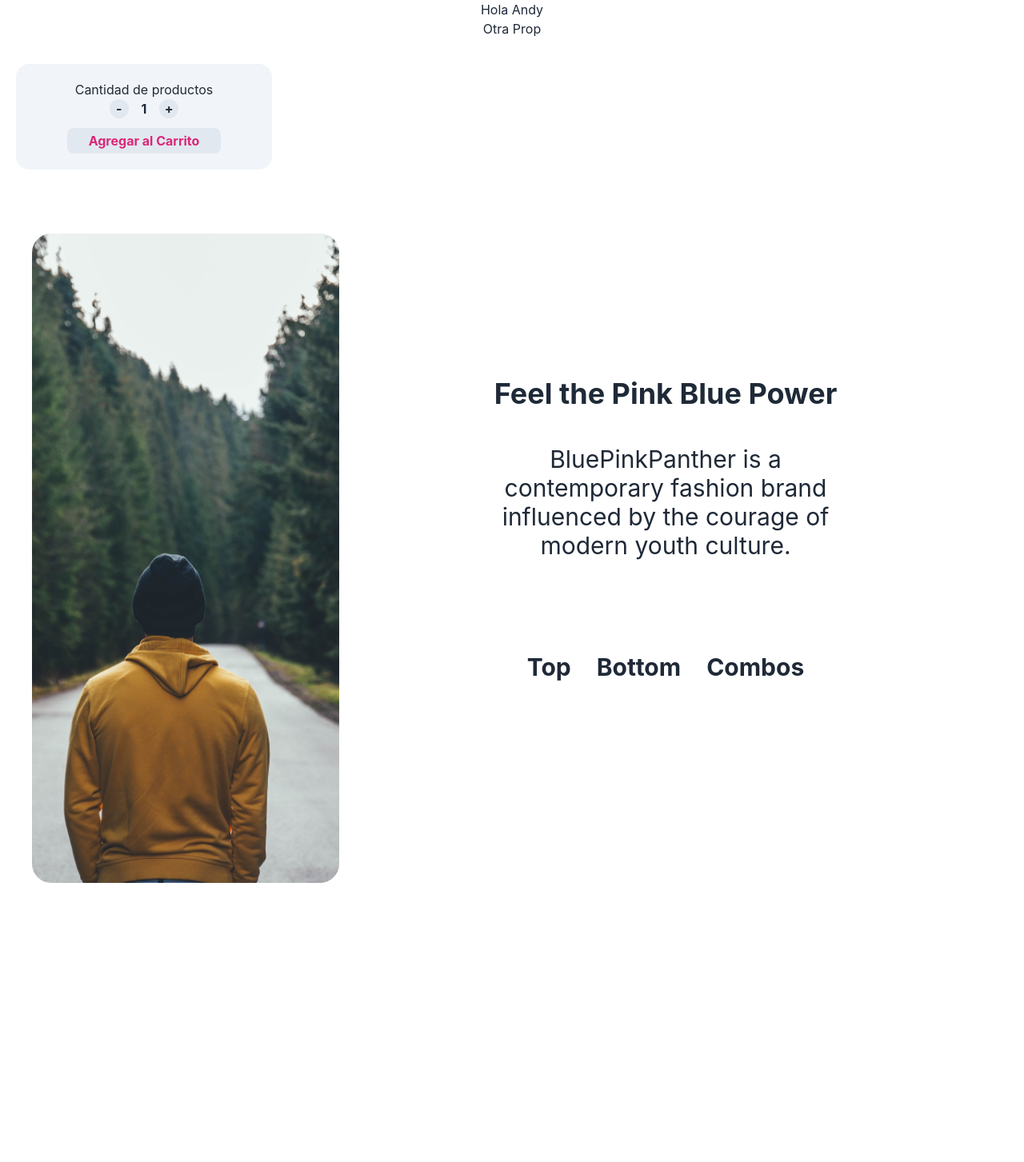
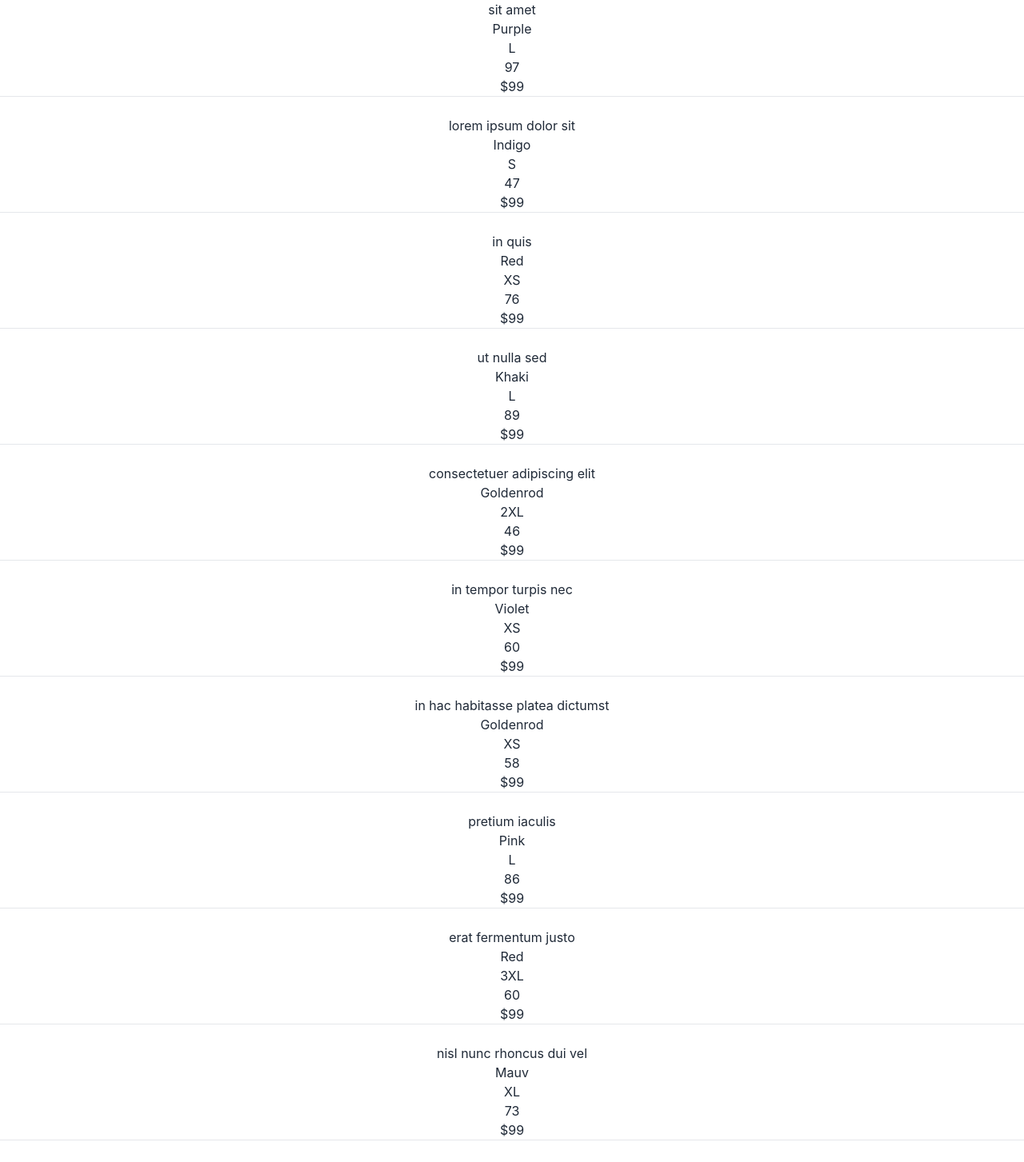
Before and after one commit to mejorentresde/my-project, a React (Create React App) app: page / in a window 1280 px wide. Shown: the part 140-1593 px from the top of the page at 80% size. Before the commit the page ends 1244 px from the top, so only its background shows below. Built offline with nearby package versions, Linux system fonts and the light colour scheme.

Commit message:
Props Async y Map

```diff
--- a/src/App.js
+++ b/src/App.js
@@ -13,8 +13,6 @@ function App() {
     <div className="App">
       <DaisyNavBar/>
       <ItemListContainer titulo="Hola Mundo" />
-      <ItemListContainer titulo="Hola Andy" />
-      <ItemListContainer titulo="Otra Prop" />
 
     <ItemCount stock={9} initial={1}></ItemCount>
 
--- /dev/null
+++ b/src/components/Item.js
@@ -0,0 +1,18 @@
+import React from 'react'
+import products from '../data/products'
+
+function Item( {product} ) {
+  return (
+    <div>
+      <h1>{product.title}</h1>
+      <h2>{product.color}</h2>
+      <h3>{product.size}</h3>
+      <h4>{product.stock}</h4>
+      <h2>${product.price}</h2>
+      <hr/>
+      <br/>
+    </div>
+  )
+}
+
+export default Item
--- a/src/components/ItemCount.js
+++ b/src/components/ItemCount.js
@@ -35,6 +35,4 @@ function ItemCount(props){
     )
 }
 
-
-
 export default ItemCount
--- /dev/null
+++ b/src/components/ItemList.js
@@ -0,0 +1,16 @@
+import React from 'react'
+import Item from './Item'
+
+function ItemList ( {products} )  {
+  return (
+    <>
+    { products.map (thisproduct => {
+      return (
+        <Item product = {thisproduct} key={thisproduct.id} />
+      )
+    })}
+    </>
+  )
+}
+
+export default ItemList
--- a/src/components/ItemListContainer.js
+++ b/src/components/ItemListContainer.js
@@ -1,8 +1,28 @@
-import React from 'react'
+import React, {useEffect, useState} from 'react'
+import productsDB from '../data/products'
+import ItemList from './ItemList';
 
-function ItemListContainer({titulo, otraProp, otraMas}) {
+
+function getProducts() {
+    return new Promise( (resolve, reject) => {
+        setTimeout (() => {
+            resolve(productsDB);
+        }, 2000);
+    });
+}
+
+function ItemListContainer({titulo}) {
+    const [products, setProducts] = useState([]);
+
+    useEffect(() => {
+        getProducts().then (respuestaPromise => {
+            setProducts(respuestaPromise);
+        });
+    }, []);
+
     return (
-    <h1>{titulo}</h1>
+    <><h1>{titulo}</h1>
+    <ItemList products={products} /></>
     )
 }
 
--- /dev/null
+++ b/src/data/products.js
@@ -0,0 +1,144 @@
+const products = [
+    {
+    id: 1,
+    title: "sit amet",
+    color: "Purple",
+    size: "L",
+    stock: 97,
+    price: 99,
+  }, {
+    id: 2,
+    title: "lorem ipsum dolor sit",
+    color: "Indigo",
+    size: "S",
+    stock: 47,
+    price: 99,
+  }, {
+    id: 3,
+    title: "in quis",
+    color: "Red",
+    size: "XS",
+    stock: 76,
+    price: 99,
+  }, {
+    id: 4,
+    title: "ut nulla sed",
+    color: "Khaki",
+    size: "L",
+    stock: 89,
+    price: 99,
+  }, {
+    id: 5,
+    title: "consectetuer adipiscing elit",
+    color: "Goldenrod",
+    size: "2XL",
+    stock: 46,
+    price: 99,
+  }, {
+    id: 6,
+    title: "in tempor turpis nec",
+    color: "Violet",
+    size: "XS",
+    stock: 60,
+    price: 99,
+  }, {
+    id: 7,
+    title: "in hac habitasse platea dictumst",
+    color: "Goldenrod",
+    size: "XS",
+    stock: 58,
+    price: 99,
+  }, {
+    id: 8,
+    title: "pretium iaculis",
+    color: "Pink",
+    size: "L",
+    stock: 86,
+    price: 99,
+  }, {
+    id: 9,
+    title: "erat fermentum justo",
+    color: "Red",
+    size: "3XL",
+    stock: 60,
+    price: 99,
+  }, {
+    id: 10,
+    title: "nisl nunc rhoncus dui vel",
+    color: "Mauv",
+    size: "XL",
+    stock: 73,
+    price: 99,
+  }, {
+    id: 11,
+    title: "sit amet nunc viverra dapibus",
+    color: "Red",
+    size: "L",
+    stock: 32,
+    price: 99,
+  }, {
+    id: 12,
+    title: "etiam faucibus cursus urna ut",
+    color: "Pink",
+    size: "XS",
+    stock: 64,
+    price: 99,
+  }, {
+    id: 13,
+    title: "commodo vulputate justo in",
+    color: "Green",
+    size: "3XL",
+    stock: 92,
+    price: 99,
+  }, {
+    id: 14,
+    title: "nisi vulputate nonummy maecenas",
+    color: "Violet",
+    size: "2XL",
+    stock: 47,
+    price: 99,
+  }, {
+    id: 15,
+    title: "enim sit amet",
+    color: "Orange",
+    size: "XL",
+    stock: 47,
+    price: 99,
+  }, {
+    id: 16,
+    title: "dolor vel est donec",
+    color: "Pink",
+    size: "S",
+    stock: 3,
+    price: 99,
+  }, {
+    id: 17,
+    title: "lectus aliquam sit",
+    color: "Green",
+    size: "XS",
+    stock: 42,
+    price: 99,
+  }, {
+    id: 18,
+    title: "viverra dapibus nulla suscipit",
+    color: "Aquamarine",
+    size: "3XL",
+    stock: 26,
+    price: 99,
+  }, {
+    id: 19,
+    title: "cursus vestibulum proin eu",
+    color: "Maroon",
+    size: "M",
+    stock: 91,
+    price: 99,
+  }, {
+    id: 20,
+    title: "enim in tempor turpis nec",
+    color: "Green",
+    size: "XS",
+    stock: 70,
+    price: 99,
+  }]
+
+  export default products;
```
